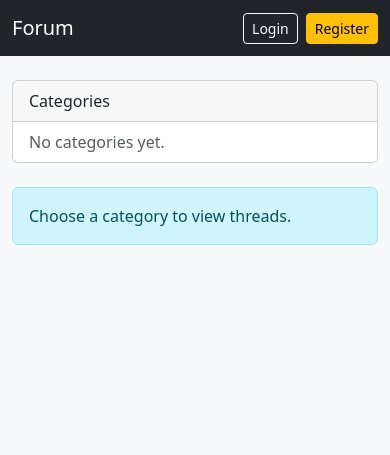
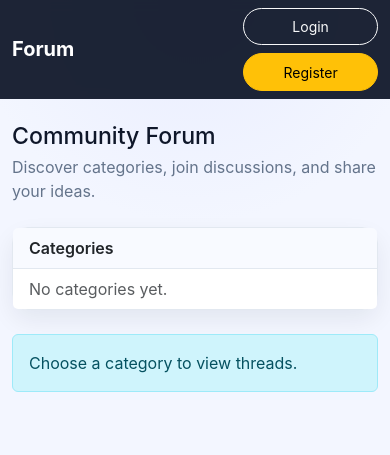
Before and after one commit to my-git-hub-2025/Forum, a PHP site: page /index.php?c=forum in a window 390 px wide. Shown: the top 455 px of the page. Run offline with PHP 8.4, Linux system fonts and the light colour scheme.

Commit message:
Refresh forum UI with mobile-first styling
Agent-Logs-Url: https://github.com/my-git-hub-2025/Forum/sessions/6f53a3c3-93c4-4e81-b0b5-171f5f3303b9

Co-authored-by: my-git-hub-2025 <190592824+my-git-hub-2025@users.noreply.github.com>

```diff
--- /dev/null
+++ b/assets/forum.css
@@ -0,0 +1,119 @@
+:root {
+    --forum-bg: #f3f6ff;
+    --forum-surface: #ffffff;
+    --forum-text: #0f172a;
+    --forum-muted: #64748b;
+    --forum-primary: #4f46e5;
+    --forum-primary-strong: #4338ca;
+    --forum-border: #e2e8f0;
+}
+
+body.app-page {
+    background: radial-gradient(circle at top, #e9edff, var(--forum-bg) 45%);
+    color: var(--forum-text);
+    font-family: Inter, system-ui, -apple-system, "Segoe UI", sans-serif;
+}
+
+.app-shell {
+    max-width: 1100px;
+}
+
+.app-navbar {
+    background: rgba(15, 23, 42, 0.94) !important;
+    backdrop-filter: blur(6px);
+}
+
+.app-navbar .container {
+    row-gap: 0.6rem;
+}
+
+.app-navbar .ms-auto {
+    flex-wrap: wrap;
+    justify-content: flex-end;
+}
+
+.app-navbar .btn {
+    border-radius: 999px;
+}
+
+.app-title {
+    font-size: 1.25rem;
+    font-weight: 700;
+}
+
+.card {
+    border: 1px solid var(--forum-border);
+    border-radius: 1rem;
+    box-shadow: 0 10px 25px rgba(15, 23, 42, 0.07);
+}
+
+.card-header {
+    background-color: #f8faff;
+    border-bottom-color: var(--forum-border);
+    font-weight: 600;
+}
+
+.list-group-item {
+    border-color: var(--forum-border);
+}
+
+.list-group-item.active {
+    background: var(--forum-primary);
+    border-color: var(--forum-primary);
+}
+
+.btn-primary,
+.btn-success {
+    border-radius: 0.8rem;
+}
+
+.btn-primary {
+    background: var(--forum-primary);
+    border-color: var(--forum-primary);
+}
+
+.btn-primary:hover,
+.btn-primary:focus {
+    background: var(--forum-primary-strong);
+    border-color: var(--forum-primary-strong);
+}
+
+.form-control,
+.form-select {
+    border-radius: 0.8rem;
+    border-color: #dbe4f0;
+    padding: 0.65rem 0.85rem;
+}
+
+.forum-meta {
+    color: var(--forum-muted);
+}
+
+.auth-wrap {
+    min-height: 100vh;
+    display: flex;
+    align-items: center;
+}
+
+.auth-card {
+    border-radius: 1.15rem;
+}
+
+@media (max-width: 575.98px) {
+    .app-navbar .btn,
+    .app-navbar .text-white.small {
+        width: 100%;
+        text-align: center;
+    }
+
+    .app-navbar .btn {
+        padding-top: 0.45rem;
+        padding-bottom: 0.45rem;
+    }
+
+    .table-responsive {
+        border: 1px solid var(--forum-border);
+        border-radius: 1rem;
+        overflow: hidden;
+    }
+}
--- a/index.php
+++ b/index.php
@@ -53,11 +53,12 @@ $flash = forum_get_flash();
     <meta name="viewport" content="width=device-width, initial-scale=1">
     <title>Forum</title>
     <link href="https://cdn.jsdelivr.net/npm/bootstrap@5.3.3/dist/css/bootstrap.min.css" rel="stylesheet">
+    <link href="assets/forum.css" rel="stylesheet">
 </head>
-<body class="bg-light">
-<nav class="navbar navbar-expand-lg navbar-dark bg-dark mb-4">
+<body class="app-page">
+<nav class="navbar navbar-expand-lg navbar-dark app-navbar mb-4">
     <div class="container">
-        <a class="navbar-brand" href="index.php">Forum</a>
+        <a class="navbar-brand app-title" href="index.php">Forum</a>
         <div class="ms-auto d-flex align-items-center gap-2">
             <?php if ($user): ?>
                 <span class="text-white small" aria-label="Current user: <?= forum_h($user['username']) ?>">
@@ -76,10 +77,15 @@ $flash = forum_get_flash();
     </div>
 </nav>
 
-<div class="container pb-5">
+<div class="container app-shell pb-5">
     <?php if ($flash): ?>
         <div class="alert alert-<?= forum_h($flash['type']) ?>"><?= forum_h($flash['message']) ?></div>
     <?php endif; ?>
+
+    <div class="mb-4">
+        <h1 class="h3 mb-1">Community Forum</h1>
+        <p class="forum-meta mb-0">Discover categories, join discussions, and share your ideas.</p>
+    </div>
 
     <div class="row g-4">
         <div class="col-lg-4">
```
Also changed, not shown: admin_users.php (+5 -4 lines), login.php (+6 -4 lines), register.php (+6 -4 lines), thread.php (+6 -5 lines).
